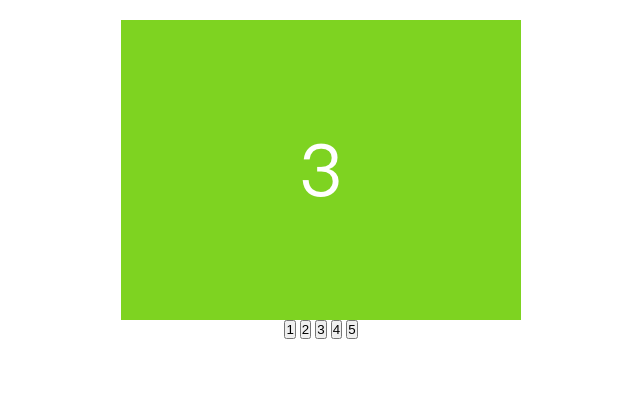
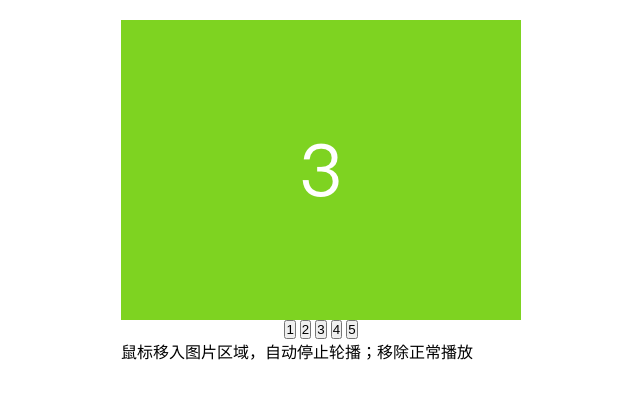
Before and after one commit to fanqiexiaohuoguo/autoPlay, a plain HTML site: page realSeamless/index.html in a window 1280 px wide. Shown: the whole page, without its empty margins (319-959 px from the left). Drawn offline with Linux system fonts and the light colour scheme.

Commit message:
Update index.html

```diff
--- a/realSeamless/index.html
+++ b/realSeamless/index.html
@@ -31,6 +31,9 @@
             <button>4</button>
             <button>5</button>
         </div>
+        <ul>
+            <li>鼠标移入图片区域，自动停止轮播；移除正常播放</li>
+        </ul>
         <div class="controls" id="controls">
             <svg id='previous' class="icon" aria-hidden="true">
                 <use xlink:href="#icon-pre"></use>
```
